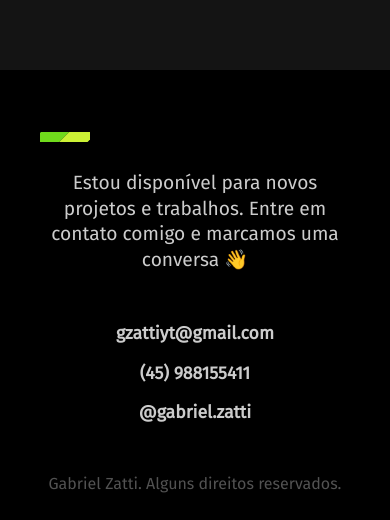
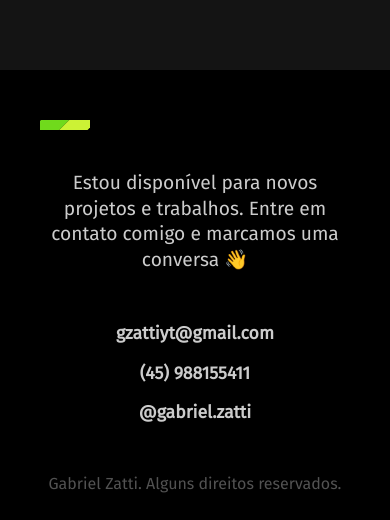
Before and after one commit to Gzatti/Gzatti.github.io, a plain HTML site: page index.html in a window 390 px wide. Shown: the part 3318-3838 px from the top of the page. Drawn offline with Linux system fonts and the light colour scheme.

Commit message:
style.min

```diff
--- a/css/footer.css
+++ b/css/footer.css
@@ -73,9 +73,8 @@
   .footer-container::before {
     width: 50px;
     height: 10px;
-    top: 62px;
+    top: 50px;
   }
-
 }
 
 @media (max-width: 600px) {
@@ -91,12 +90,10 @@
     margin: 20px;
 
   }
-
 }
 
 @media (max-width: 450px) {
   .footer-copy {
     font-size: 1rem;
   }
-
 }
--- a/css/style.css
+++ b/css/style.css
@@ -3,4 +3,4 @@
 @import './introducao.css';
 @import './experiencia.css';
 @import './formacao.css';
-@import './footer.css'
+@import './footer.css';
```
Also changed, not shown: css/style.min.css.
